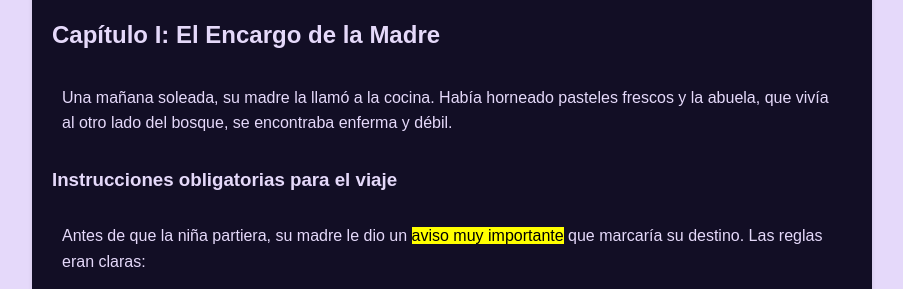
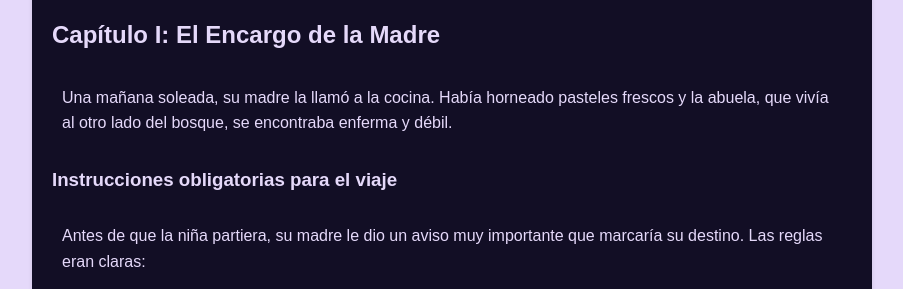
Before and after one commit to kvadrakola/02PracticeGitLittleRedRidingHood, a plain HTML site: page index.html in a window 1280 px wide. Shown: the part 664-953 px from the top of the page, without its empty margins (188-1091 px from the left). Drawn offline with Linux system fonts and the light colour scheme.

Commit message:
changed index.html to Index.html

```diff
--- a/index.html
+++ b/index.html
@@ -28,7 +28,7 @@
     <p>Una mañana soleada, su madre la llamó a la cocina. Había horneado pasteles frescos y la abuela, que vivía al otro lado del bosque, se encontraba enferma y débil.</p>
 
     <h3>Instrucciones obligatorias para el viaje</h3>
-    <p>Antes de que la niña partiera, su madre le dio un <mark>aviso muy importante</mark> que marcaría su destino. Las reglas eran claras:</p>
+    <p>Antes de que la niña partiera, su madre le dio un aviso muy importante    que marcaría su destino. Las reglas eran claras:</p>
 
     <ol>
         <li>No te desvíes del camino principal bajo ninguna circunstancia.</li>
```
